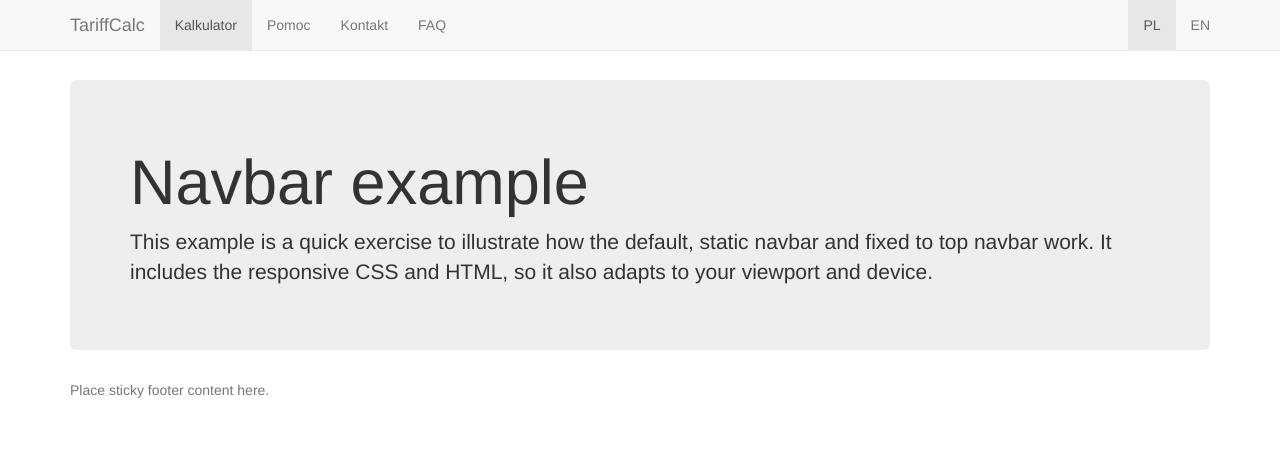
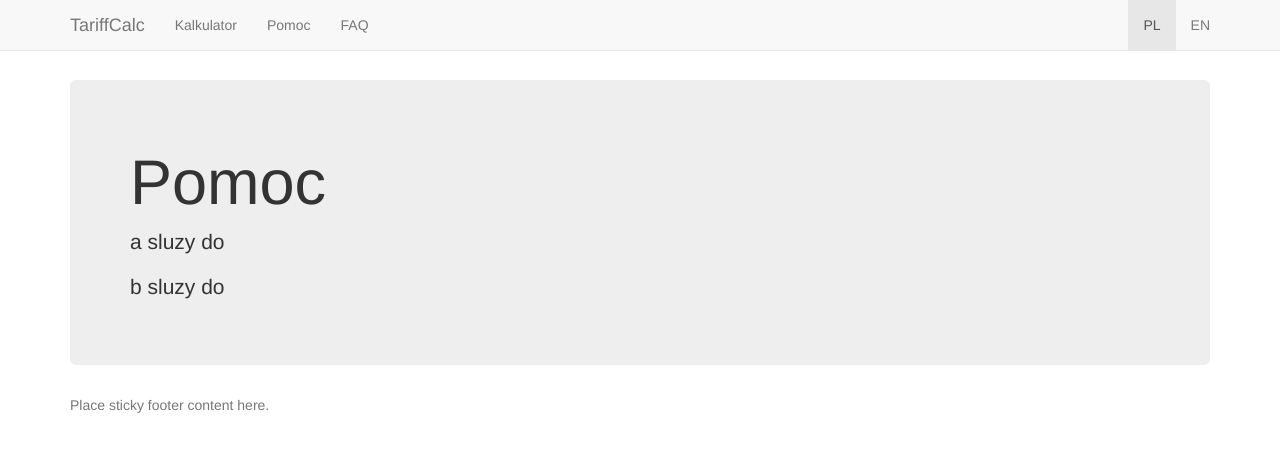
Before and after one commit to 204Constie/celcel, a website: page app/views/strona.html in a window 1280 px wide. Drawn offline with nearby package versions, Linux system fonts and the light colour scheme.

Commit message:
make navbar

```diff
--- a/app/views/strona.html
+++ b/app/views/strona.html
@@ -23,13 +23,14 @@
           <span class="icon-bar"></span>
           <span class="icon-bar"></span>
         </button>
-        <a class="navbar-brand" href="#">TariffCalc</a>
+        <a class="navbar-brand" href="/">TariffCalc</a>
       </div>
       <div id="navbar" class="collapse navbar-collapse">
         <ul class="nav navbar-nav">
-          <li class="active"><a href="#">Kalkulator</a></li>
-          <li><a href="#about">Pomoc</a></li>
-          <li><a href="#contact">Kontakt</a></li>
+          <!-- <li class="active"><a href="/calc">Kalkulator</a></li> -->
+          <li><a href="/calc">Kalkulator</a></li>
+          <li><a href="/strona">Pomoc</a></li>
+          <!-- <li><a href="#contact">Kontakt</a></li> -->
           <li><a href="/faq">FAQ</a></li>
           <!--<li class="dropdown">-->
           <!--<a href="#" class="dropdown-toggle" data-toggle="dropdown" role="button" aria-haspopup="true" aria-expanded="false">Dropdown <span class="caret"></span></a>-->
@@ -54,8 +55,9 @@
 
  <!-- Main component for a primary marketing message or call to action -->
  <div class="jumbotron">
-   <h1>Navbar example</h1>
-   <p>This example is a quick exercise to illustrate how the default, static navbar and fixed to top navbar work. It includes the responsive CSS and HTML, so it also adapts to your viewport and device.</p>
+   <h1>Pomoc</h1>
+   <p>a sluzy do</p>
+   <p>b sluzy do</p>
 
  </div>
 
```
Also changed, not shown: app/index.html (+7 -6 lines), app/views/calc.html (+6 -5 lines), app/views/faq.html (+5 -4 lines).
